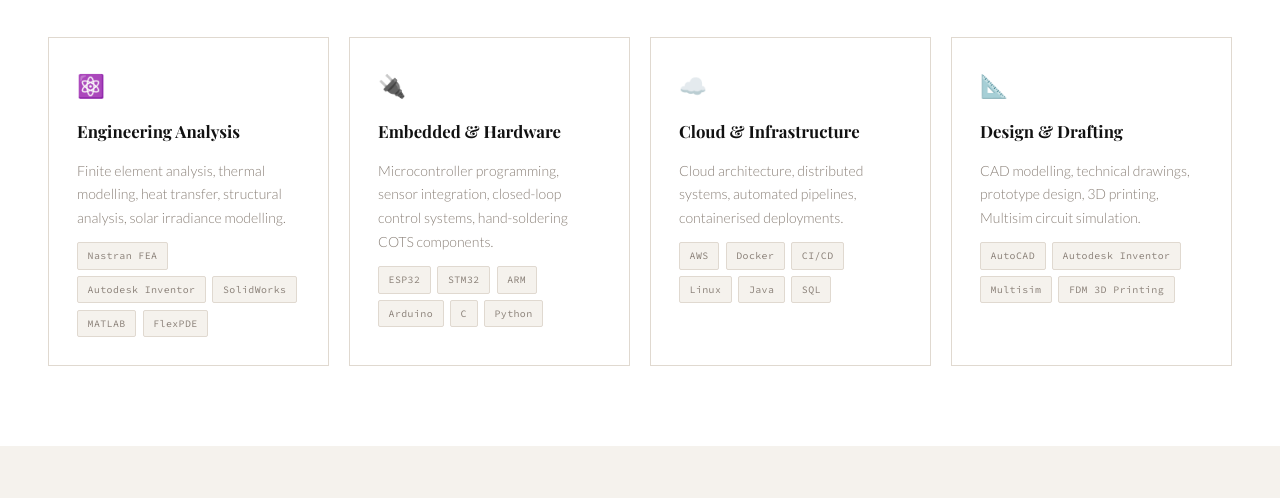
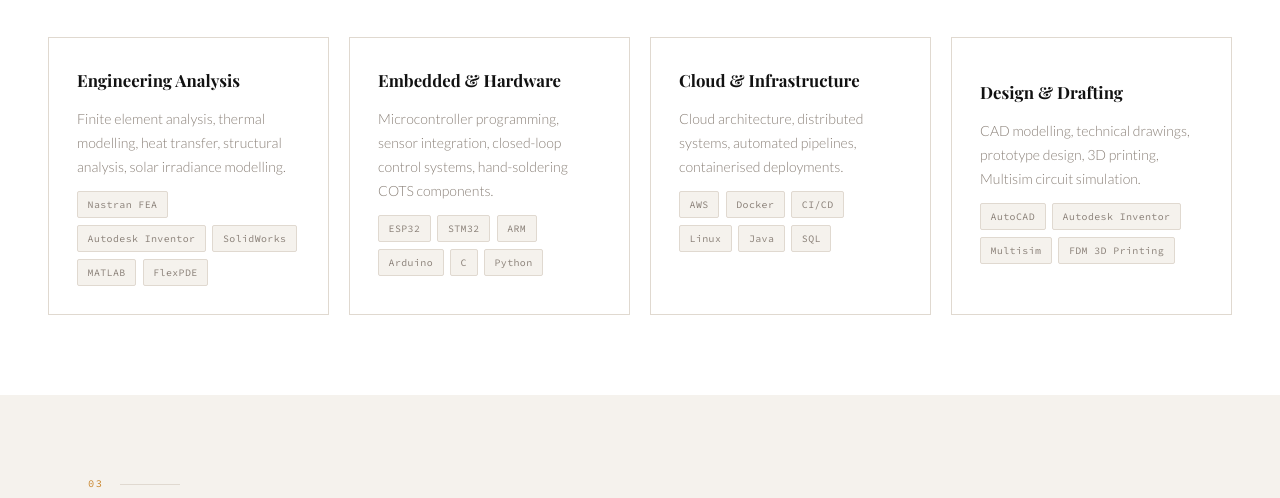
Before and after one commit to chris-albi/portfolio, a plain HTML site: page index.html in a window 1280 px wide. Shown: the part 1946-2444 px from the top of the page. Drawn offline with nearby package versions, Linux system fonts and the light colour scheme.

Commit message:
Formatting

```diff
--- a/index.html
+++ b/index.html
@@ -755,7 +755,6 @@
     <h2>Skills</h2>
     <div class="skills-grid">
       <div class="skill-card fade">
-        <div class="skill-card-icon">⚛️</div>
         <h3>Engineering Analysis</h3>
         <p style="font-size:0.88rem;color:var(--muted);line-height:1.7;">Finite element analysis, thermal modelling, heat transfer, structural analysis, solar irradiance modelling.</p>
         <div class="skill-tags">
@@ -767,7 +766,6 @@
         </div>
       </div>
       <div class="skill-card fade fade-delay-1">
-        <div class="skill-card-icon">🔌</div>
         <h3>Embedded & Hardware</h3>
         <p style="font-size:0.88rem;color:var(--muted);line-height:1.7;">Microcontroller programming, sensor integration, closed-loop control systems, hand-soldering COTS components.</p>
         <div class="skill-tags">
@@ -780,7 +778,6 @@
         </div>
       </div>
       <div class="skill-card fade fade-delay-2">
-        <div class="skill-card-icon">☁️</div>
         <h3>Cloud & Infrastructure</h3>
         <p style="font-size:0.88rem;color:var(--muted);line-height:1.7;">Cloud architecture, distributed systems, automated pipelines, containerised deployments.</p>
         <div class="skill-tags">
@@ -793,7 +790,7 @@
         </div>
       </div>
       <div class="skill-card fade fade-delay-3">
-        <div class="skill-card-icon">📐</div>
+        <div class="skill-card-icon"> </div>
         <h3>Design & Drafting</h3>
         <p style="font-size:0.88rem;color:var(--muted);line-height:1.7;">CAD modelling, technical drawings, prototype design, 3D printing, Multisim circuit simulation.</p>
         <div class="skill-tags">
```
